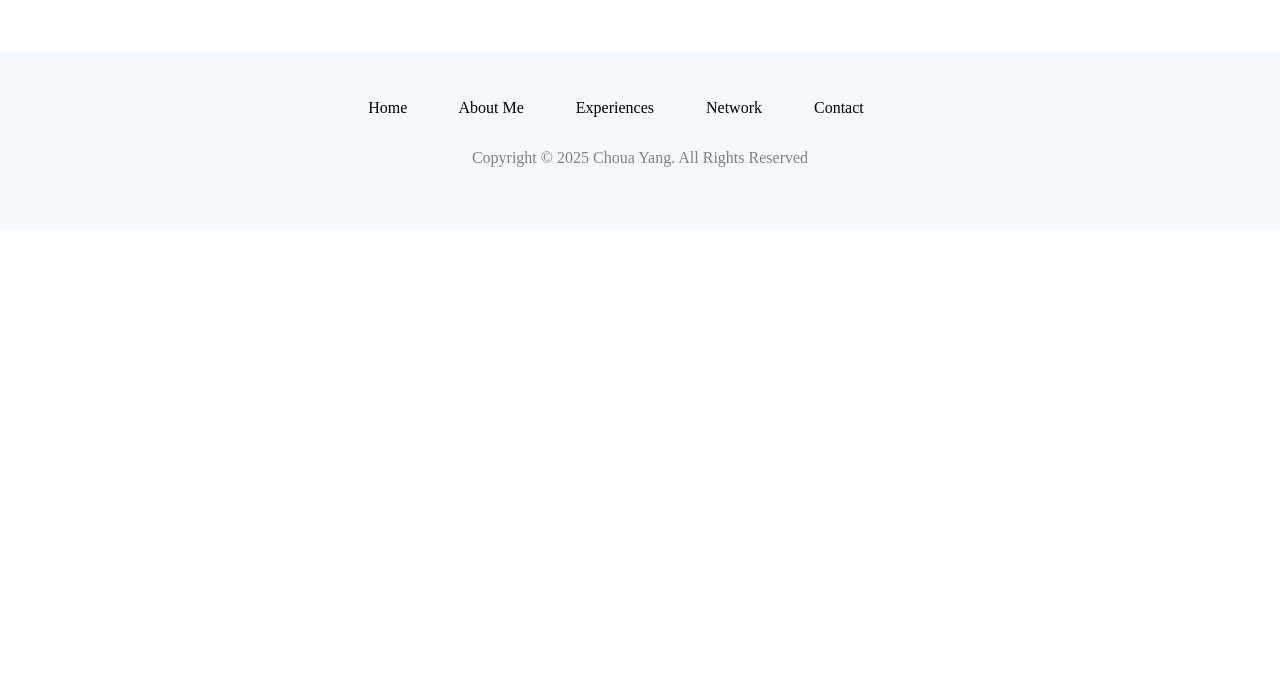
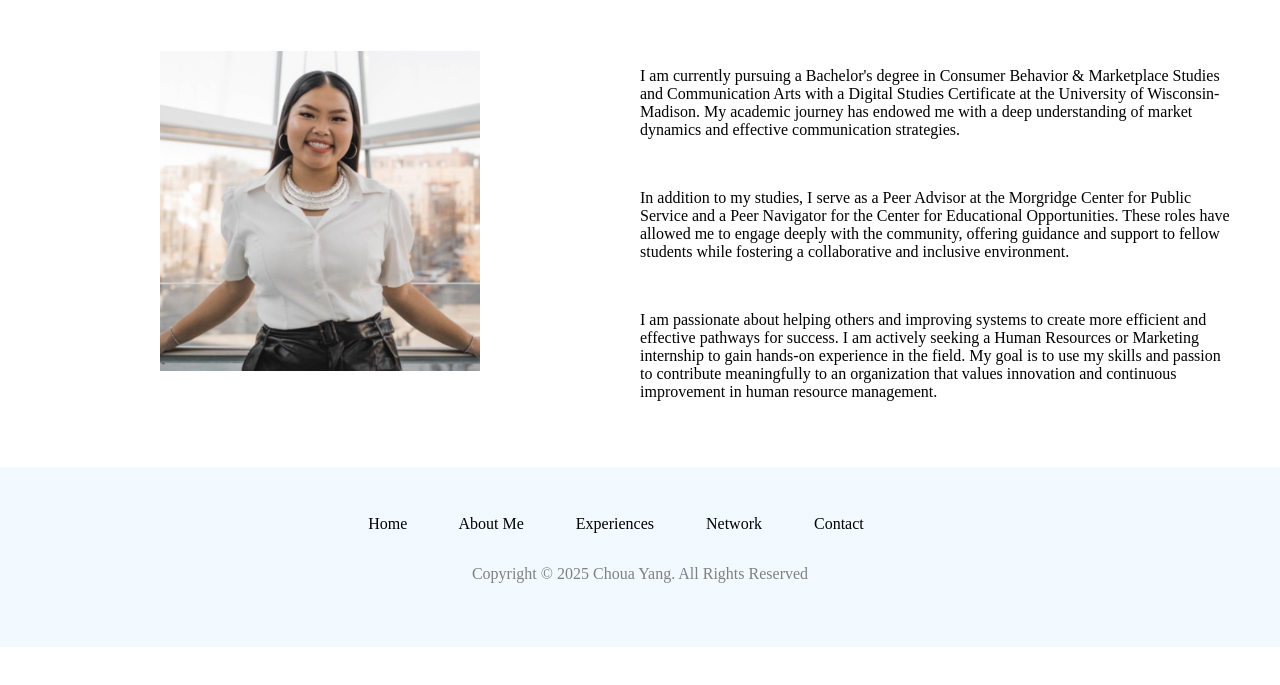
Before and after one commit to Khaun02/choua-portfolio-site, a plain HTML site: page about.html in a window 1280 px wide. Shown: the part 61-746 px from the top of the page. Drawn offline with Linux system fonts and the light colour scheme.

Commit message:
feat: rough implementaiton of about
- centered image
- added some about text for Choua

```diff
--- a/about.html
+++ b/about.html
@@ -27,6 +27,20 @@
     </header>
 
     <main>
+
+        <div class="image-container">
+            <img src="images/choua_yang_home.jpeg" alt="">
+        </div>
+
+        <div class="about-container">
+            <p>I am currently pursuing a Bachelor's degree in Consumer Behavior & Marketplace Studies and Communication Arts with a Digital Studies Certificate at the University of Wisconsin-Madison. My academic journey has endowed me with a deep understanding of market dynamics and effective communication strategies.</p>
+            <br>
+            <p>In addition to my studies, I serve as a Peer Advisor at the Morgridge Center for Public Service and a Peer Navigator for the Center for Educational Opportunities. These roles have allowed me to engage deeply with the community, offering guidance and support to fellow students while fostering a collaborative and inclusive environment.</p>
+            <br>
+            <p>I am passionate about helping others and improving systems to create more efficient and effective pathways for success. I am actively seeking a Human Resources or Marketing internship to gain hands-on experience in the field. My goal is to use my skills and passion to contribute meaningfully to an organization that values innovation and continuous improvement in human resource management.</p>
+            <br>
+        </div>
+
     </main>
 
     <footer>
--- a/styleSheets/about.css
+++ b/styleSheets/about.css
@@ -2,3 +2,29 @@
     Shaun Khang
     04/09/2025
 */
+
+main {
+    display: flex;
+
+}
+
+.image-container {
+    flex: 1;
+}
+
+.image-container img {
+    display: block;
+    margin: 0 auto;
+}
+
+.about-container {
+    flex: 1;
+}
+
+.about-container p{
+    padding-right: 3rem;
+}
+
+img {
+    width: 50%;
+}
```
